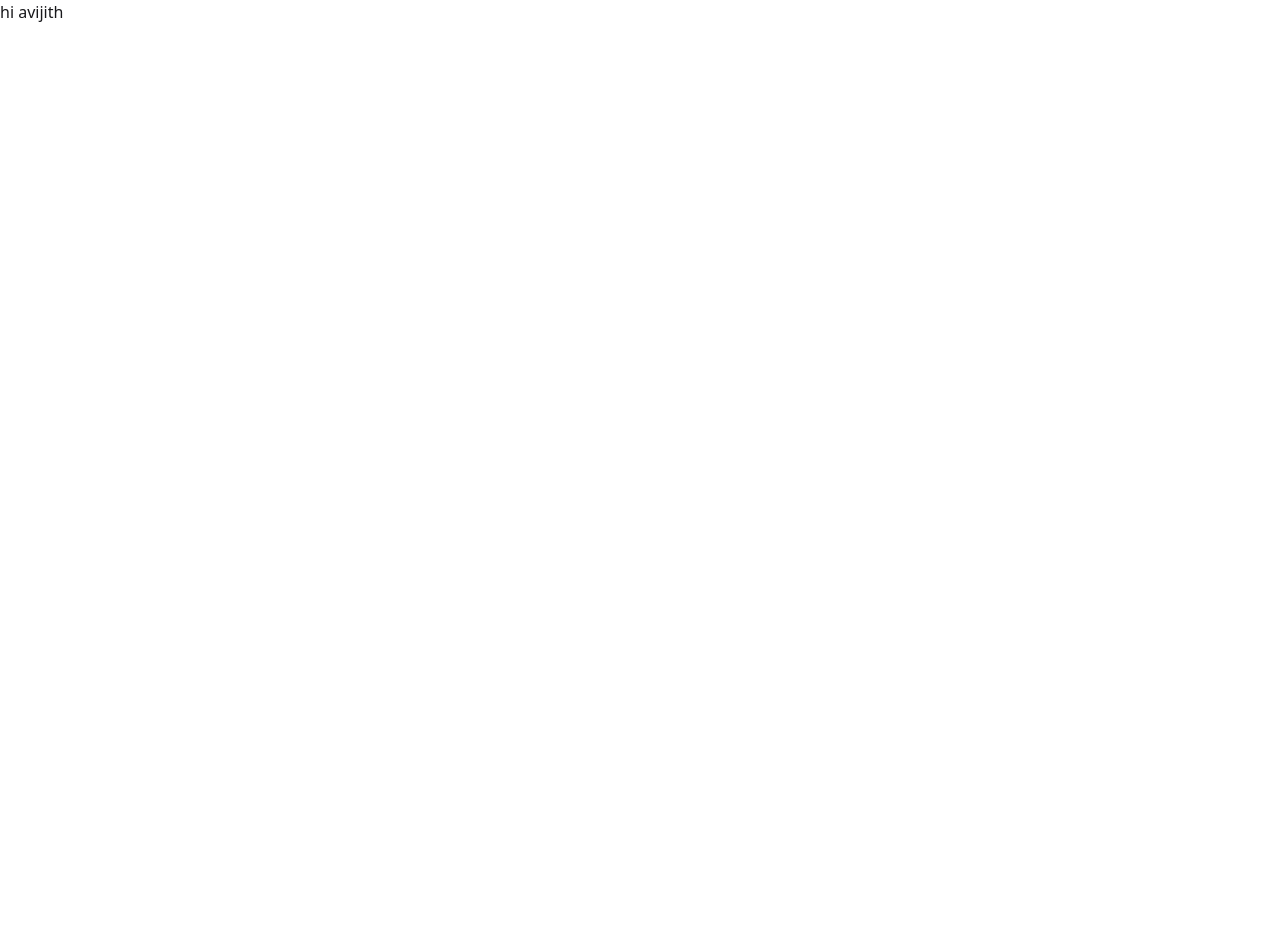
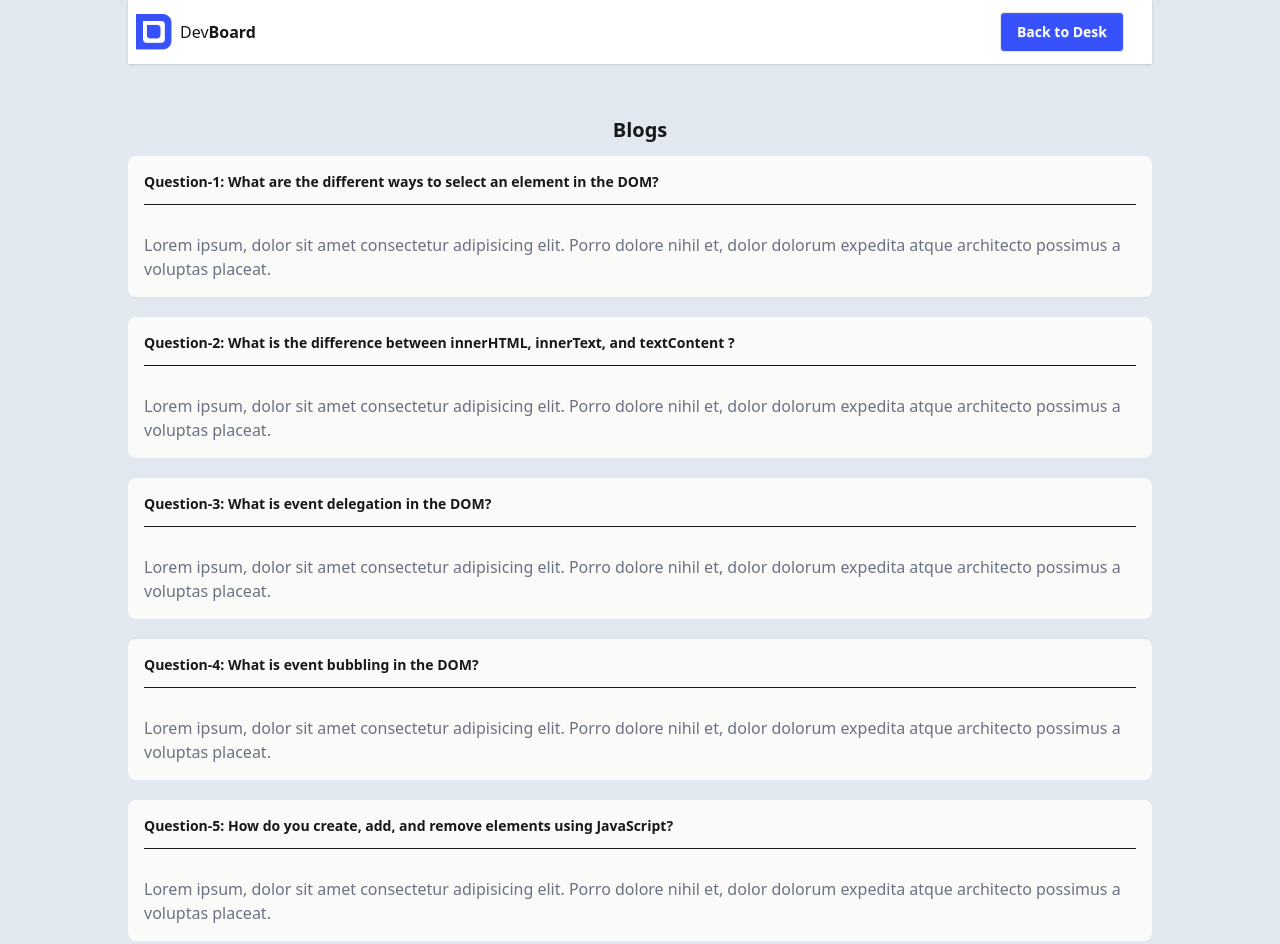
Before and after one commit to Avijithpaul/my-5th-assignment, a plain HTML site: page question.html in a window 1280 px wide. Shown: the top 944 px of the page. Before the commit the page ends 800 px from the top, so only its background shows below. Drawn offline with nearby package versions, Linux system fonts and the light colour scheme.

Commit message:
bg and last alert complete

```diff
--- a/jsFile/main.js
+++ b/jsFile/main.js
@@ -6,7 +6,7 @@ let today = new Date();
 let day = today.getDate();
 let month = today.getMonth() + 1;
 let year = today.getFullYear();
-let dateString = `${day}/${month}/${year}`;
+let dateString = `${day}.${month}.${year}`;
 document.getElementById("calender").innerText=dateString
 
 clickCompletedBtn("card-1-btn", "card-name-1")
--- /dev/null
+++ b/jsFile/question.js
@@ -0,0 +1,3 @@
+document.getElementById("back").addEventListener("click",function(){
+    window.location.href="index.html"
+})
--- a/question.html
+++ b/question.html
@@ -8,7 +8,56 @@
     <script src="https://cdn.jsdelivr.net/npm/@tailwindcss/browser@4"></script>
     <script src="https://unpkg.com/@tailwindcss/browser@4"></script>
 </head>
-<body>
-    <h1>hi avijith</h1>
+<body class="bg-slate-200">
+    <header>
+        <nav class="max-w-5xl mx-auto">
+            <div class="navbar bg-base-100 shadow-sm items-center">
+                <div class="flex-1 flex items-center gap-2">
+                    <img class="w-9" src="assets/logo.png" alt="">
+                    <h1 class="font-normal">Dev<span class="font-bold">Board</span></h1>
+                </div>
+                <div class="flex items-center px-5">
+                    <button id="back" class="btn bg-[#3752FD] font-bold text-sm text-white">Back to Desk</button>
+                </div>
+        </nav>
+    </header>
+    <main>
+        <section class="max-w-5xl mx-auto py-3 my-10">
+            <h1 class="text-center font-bold text-xl pb-3">Blogs</h1>
+            <div class="space-y-5">
+                <div class="bg-stone-50 p-4 rounded-lg">
+                    <h1 class="pb-3 font-bold text-sm border-b-1">Question-1: What are the different ways to select an element in the DOM?</h1>
+                    <p class="pt-7 text-gray-500">
+                        Lorem ipsum, dolor sit amet consectetur adipisicing elit. Porro dolore nihil et, dolor dolorum expedita atque architecto possimus a voluptas placeat.
+                    </p>
+                </div>
+                <div class="bg-stone-50 p-4 rounded-lg">
+                    <h1 class="pb-3 font-bold text-sm border-b-1">Question-2: What is the difference between innerHTML, innerText, and textContent ?</h1>
+                    <p class="pt-7 text-gray-500">
+                        Lorem ipsum, dolor sit amet consectetur adipisicing elit. Porro dolore nihil et, dolor dolorum expedita atque architecto possimus a voluptas placeat.
+                    </p>
+                </div>
+                <div class="bg-stone-50 p-4 rounded-lg">
+                    <h1 class="pb-3 font-bold text-sm border-b-1">Question-3: What is event delegation in the DOM?</h1>
+                    <p class="pt-7 text-gray-500">
+                        Lorem ipsum, dolor sit amet consectetur adipisicing elit. Porro dolore nihil et, dolor dolorum expedita atque architecto possimus a voluptas placeat.
+                    </p>
+                </div>
+                <div class="bg-stone-50 p-4 rounded-lg">
+                    <h1 class="pb-3 font-bold text-sm border-b-1">Question-4: What is event bubbling in the DOM?</h1>
+                    <p class="pt-7 text-gray-500">
+                        Lorem ipsum, dolor sit amet consectetur adipisicing elit. Porro dolore nihil et, dolor dolorum expedita atque architecto possimus a voluptas placeat.
+                    </p>
+                </div>
+                <div class="bg-stone-50 p-4 rounded-lg">
+                    <h1 class="pb-3 font-bold text-sm border-b-1">Question-5: How do you create, add, and remove elements using JavaScript?</h1>
+                    <p class="pt-7 text-gray-500">
+                        Lorem ipsum, dolor sit amet consectetur adipisicing elit. Porro dolore nihil et, dolor dolorum expedita atque architecto possimus a voluptas placeat.
+                    </p>
+                </div>
+            </div>
+        </section>
+    </main>
+    <script src="jsFile/question.js"></script>
 </body>
 </html>
```
Also changed, not shown: jsFile/utilitice.js (+10 -0 lines).
